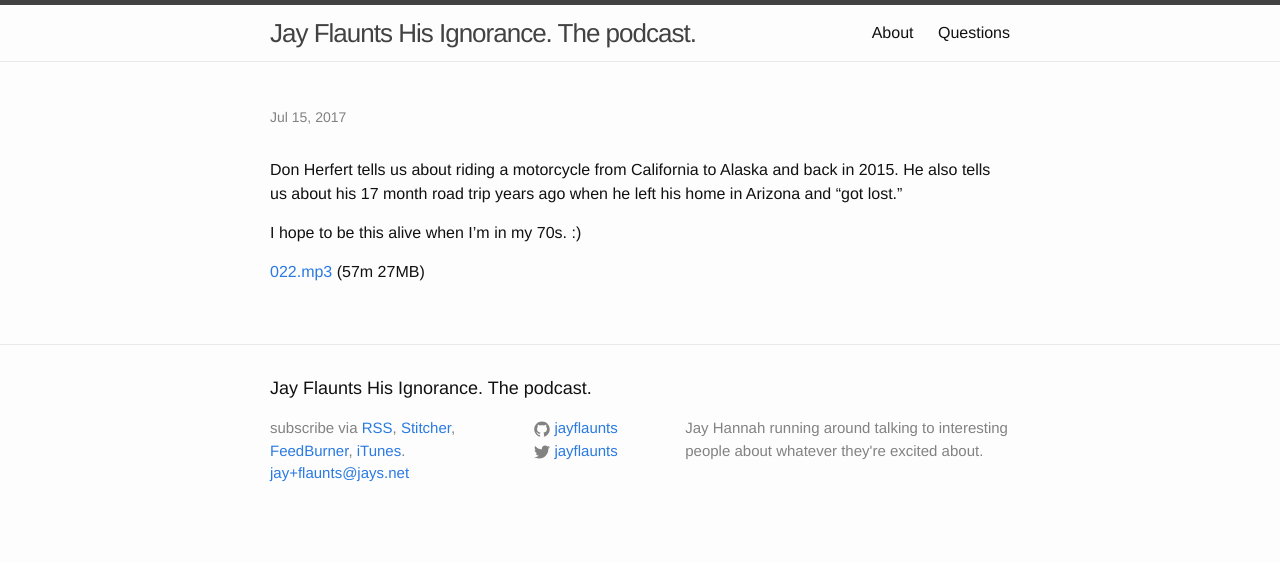
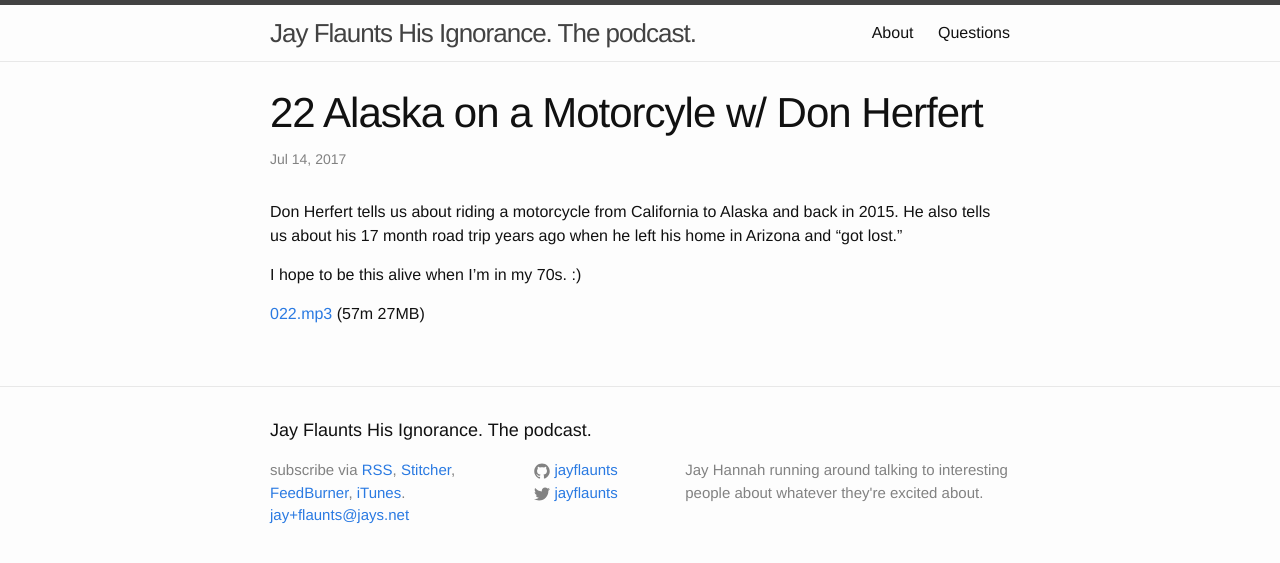
Before and after one commit to jhannah/jayflaunts, a Jekyll site: the page built from _posts/2017-07-14-alaska-motorcycle.md, in a window 1280 px wide. Shown: the top 563 px of the page. Built offline with Jekyll 4.4.1, drawn with Linux system fonts in a browser that asks for light colours; our own code applies the rules of GitHub Pages for plain Markdown files.

Commit message:
oops, typo

```diff
--- a/_posts/2017-07-14-alaska-motorcycle.md
+++ b/_posts/2017-07-14-alaska-motorcycle.md
@@ -1,6 +1,6 @@
 ---
 layout: post
-title:  "22 Alaska on a Motorcyle w/ Don Herfert
+title:  "22 Alaska on a Motorcyle w/ Don Herfert"
 date:   2017-07-14 13:00:34
 categories:
 duration: 56:59
```
